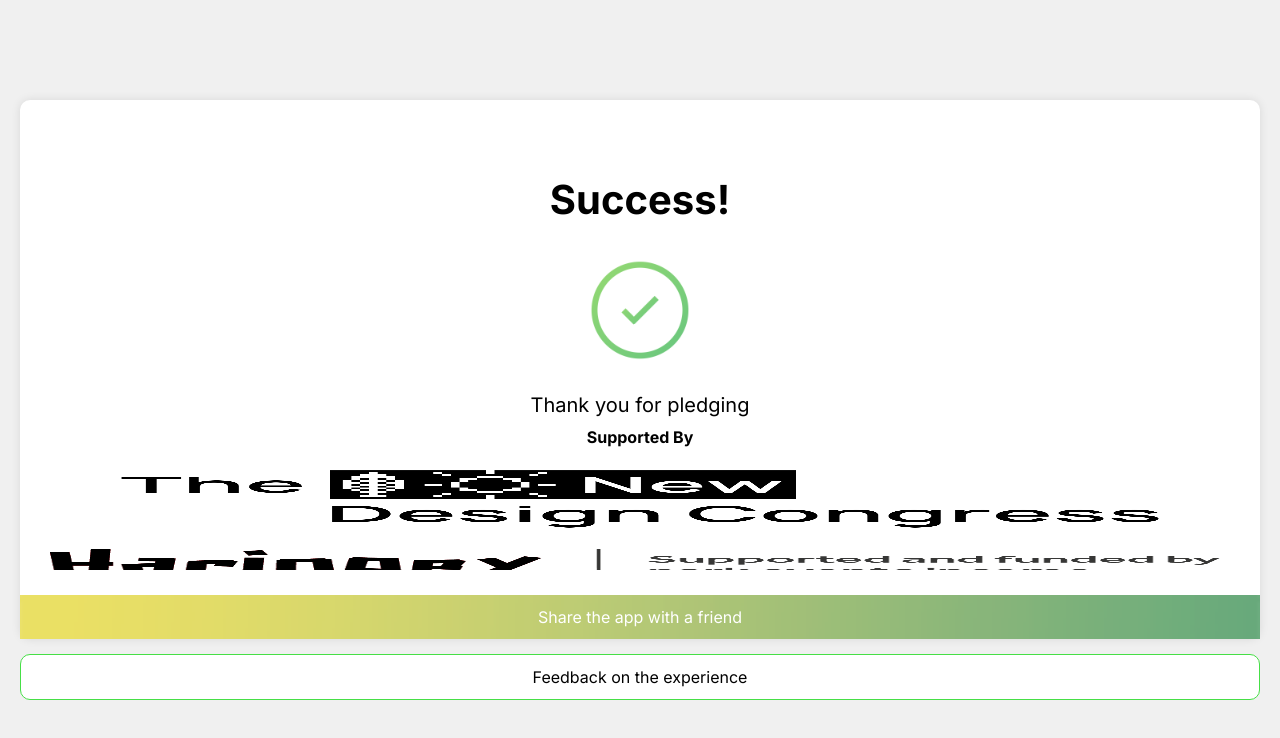
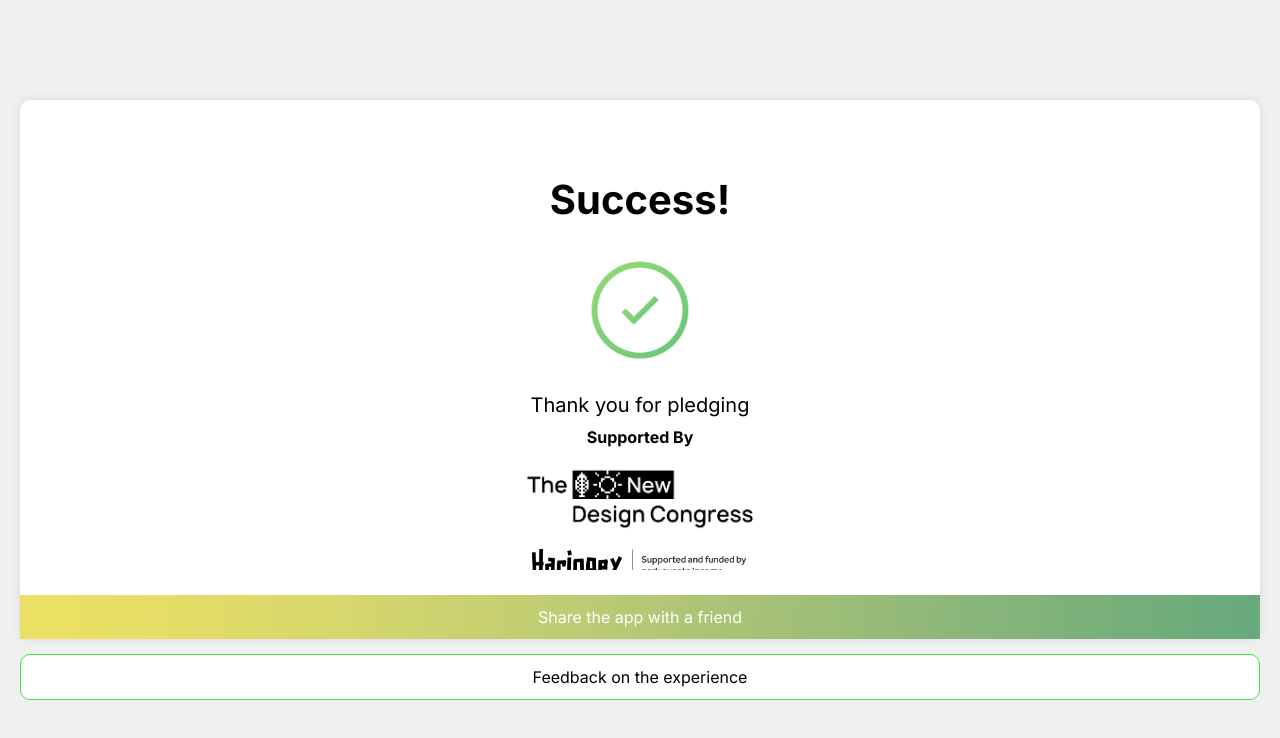
Before and after one commit to rohitvishin/finsbury, a Next.js app: page /success in a window 1280 px wide. Shown: the top 738 px of the page. Built offline with nearby package versions, Linux system fonts and the light colour scheme.

Commit message:
logo fixed in success page

```diff
--- a/app/success/page.tsx
+++ b/app/success/page.tsx
@@ -76,12 +76,12 @@ export default function Success() {
         <p style={{ fontSize: 20 }}>Thank you for pledging</p>
         <p style={{ fontSize: 16,height:150,overflowY: 'auto' }} onTouchStart={handleTouchStart} ref={containerRef}>
           Your one small step can bring big changes in the future!
-          <div style={{margin: '10px 10px 15px',display: 'flex',flexDirection: 'column',justifyContent: 'center'}}>
+          <div style={{margin: '10px 10px 15px',display: 'flex',flexDirection: 'column',justifyContent: 'center',alignItems:'center'}}>
             <img src="finsbury/furtherfield.png" style={{ height: "80px"}} />
             <strong>Supported By</strong>
             <img src="finsbury/new_design_congress.png" style={{ height: "100px"}} />
             <img src="finsbury/haringey.png" style={{ height: "35px",marginBottom:15 }} />
-            <img src="finsbury/creatures.jpeg" style={{ height: "25px" }} />
+            <img src="finsbury/creatures.jpeg" style={{ height: "25px",marginTop:15 }} />
           </div>
           The Treaty of Finsbury Park 2025 is based on an initial concept by Ruth Catlow and Cade Diem
           <br/>
```
